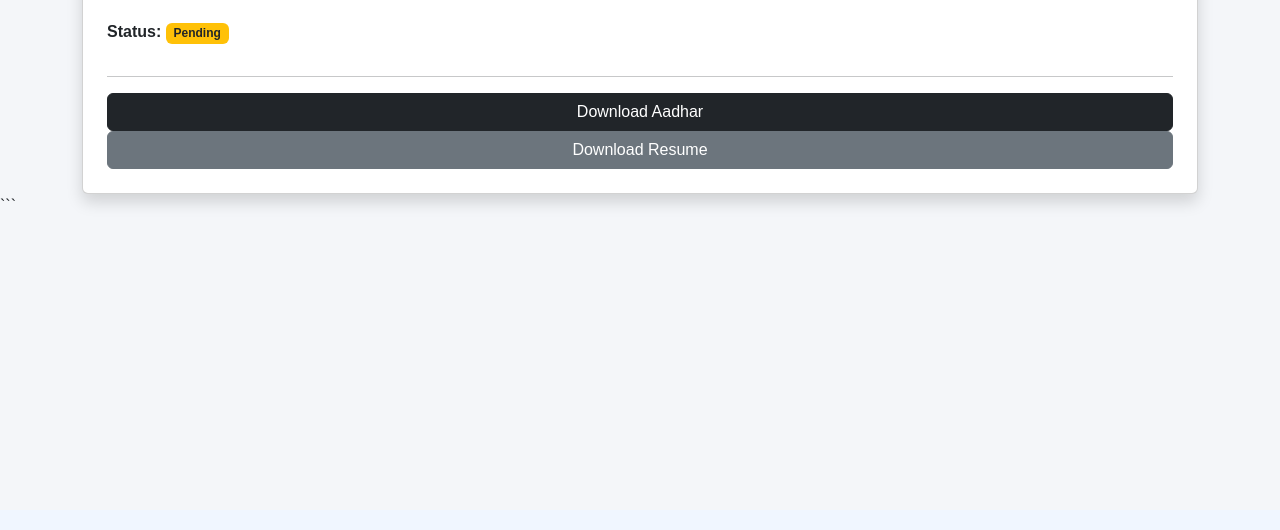
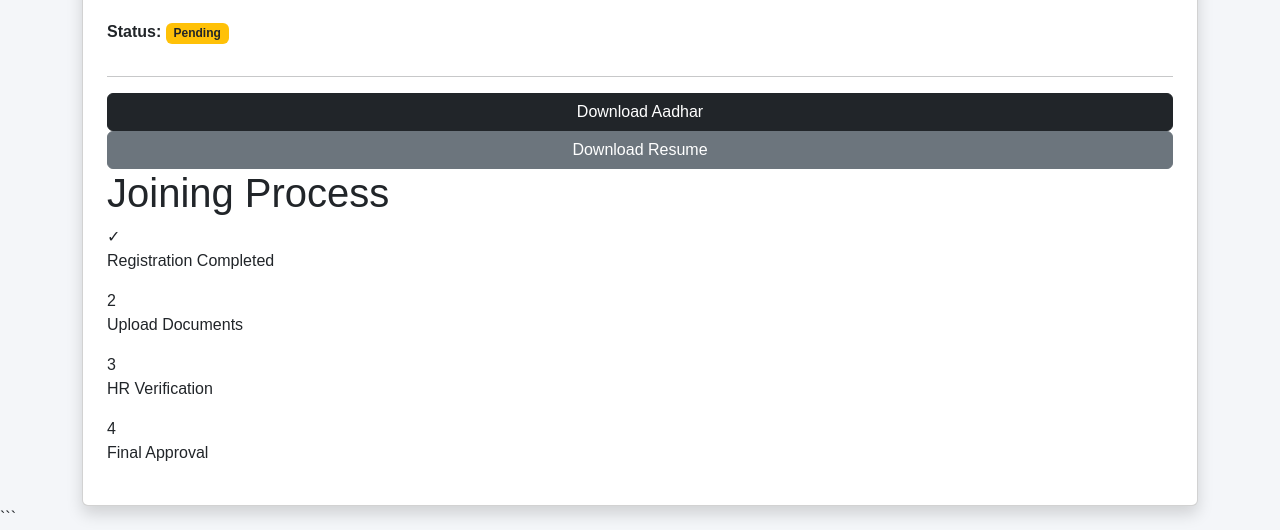
Before and after one commit to 8825501009/demo1, a Django app: page /employees/dashboard/ in a window 1280 px wide. Shown: the part 290-820 px from the top of the page. Before the commit the page ends 499 px from the top, so only its background shows below. Run offline with Django 5.2, Linux system fonts and the light colour scheme; a user stored in the database is signed in; data comes from the database, SQL or seed files in the repository.

Commit message:
first commit

```diff
--- a/employees/templates/employees/dashboard.html
+++ b/employees/templates/employees/dashboard.html
@@ -57,7 +57,31 @@
        class="btn btn-secondary">
         Download Resume
     </a>
+    <div class="process-container">
 
+    <h1>Joining Process</h1>
+
+    <div class="step completed">
+        <div class="circle">✓</div>
+        <p>Registration Completed</p>
+    </div>
+
+    <div class="step active">
+        <div class="circle">2</div>
+        <p>Upload Documents</p>
+    </div>
+
+    <div class="step pending">
+        <div class="circle">3</div>
+        <p>HR Verification</p>
+    </div>
+
+    <div class="step pending">
+        <div class="circle">4</div>
+        <p>Final Approval</p>
+    </div>
+
+</div>
 </div>
 
 {% endblock %}
```
Also changed, not shown: employees/templates/base.html (line endings or trailing spaces), employees/templates/employees/login.html (line endings or trailing spaces).
